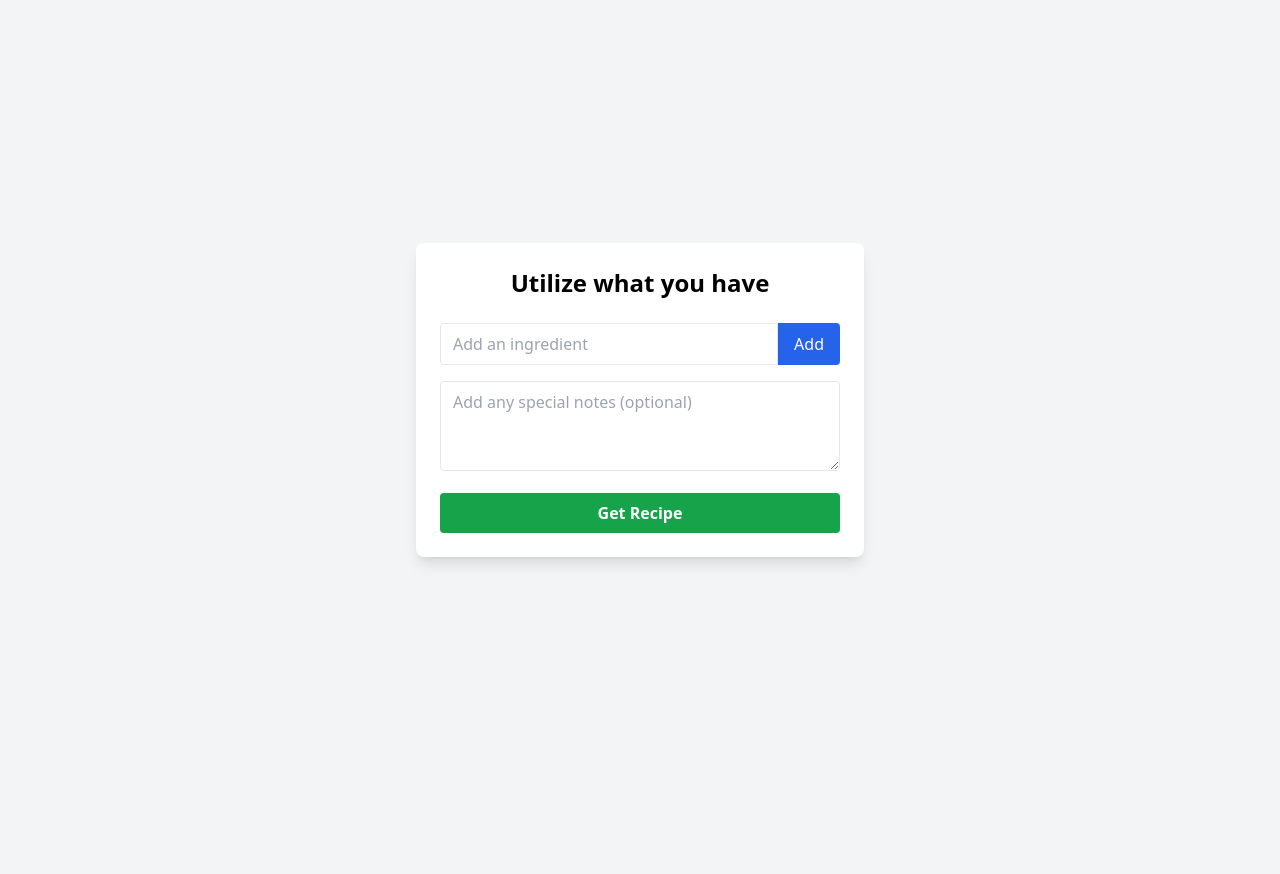
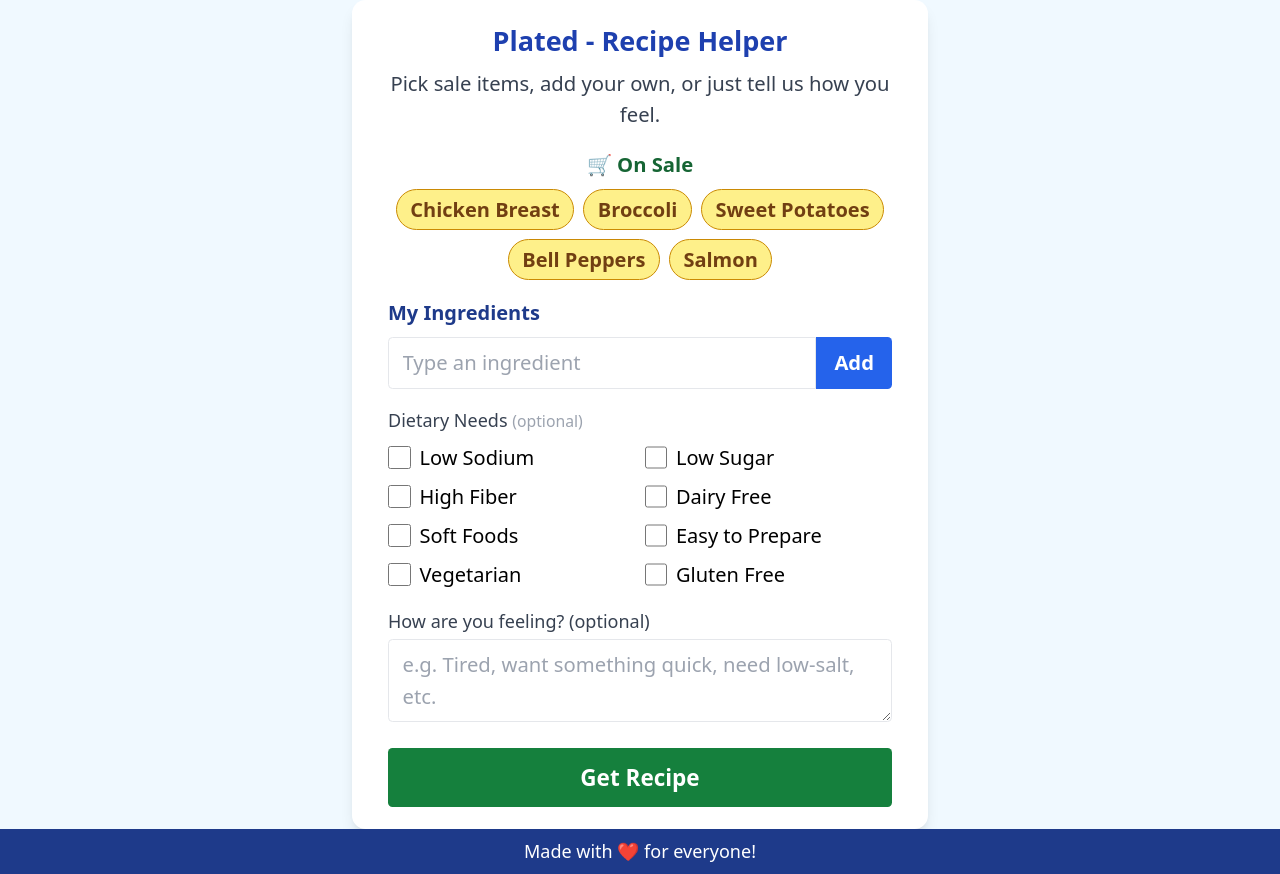
Before and after one commit to mlumbera/tp_hackathon, a Flask app: page / in a window 1280 px wide. Before the commit the page ends 564 px from the top, so only its background shows below. Run offline with Flask 3, Linux system fonts and the light colour scheme; some libraries are stand-ins or nearby versions.

Commit message:
added sale items along with dietary restrictions

```diff
--- a/flask_app/app.py
+++ b/flask_app/app.py
@@ -16,20 +16,35 @@
 def recipe():
     ingredient_str = request.form.get('ingredients', '')
     notes = request.form.get('notes', '')
+    # Get possible multiple dietary needs, as a list
+    diets = request.form.getlist('diet')
     ingredients = [i.strip() for i in ingredient_str.split(',') if i.strip()]
 
-    # Generate recipe using LLM
+    # Build prompt for LLM
+    prompt = ""
     if ingredients:
         prompt = f"Suggest a local Indiana-inspired recipe using {', '.join(ingredients)}"
-        if notes:
-            prompt += f", with the following notes: {notes}"
-        prompt += ". Provide ingredients and simple, numbered steps."
+    else:
+        prompt = "Suggest a local Indiana-inspired recipe"
 
-        recipe = ask_llm(prompt)
-    else:
-        recipe = "Please provide some ingredients to generate a recipe."
+    if diets:
+        prompt += f", meeting these dietary needs: {', '.join(diets)}"
 
-    return render_template('recipe.html', ingredients=ingredients, notes=notes, recipe=recipe)
+    if notes:
+        prompt += f", with the following notes: {notes}"
+
+    prompt += ". Provide ingredients and simple, numbered steps."
+
+    # Get recipe from LLM
+    recipe_response = ask_llm(prompt)
+
+    return render_template(
+        'recipe.html',
+        ingredients=ingredients,
+        notes=notes,
+        recipe=recipe_response,
+        diets=diets
+    )
 
 if __name__ == '__main__':
     app.run(debug=True, port=8080)
--- a/flask_app/templates/index.html
+++ b/flask_app/templates/index.html
@@ -5,34 +5,134 @@
     <title>Utilize What You Have</title>
     <meta name="viewport" content="width=device-width, initial-scale=1">
     <script src="https://cdn.tailwindcss.com"></script>
+    <style>
+      html, body {
+        height: 100%;
+        width: 100%;
+        font-size: 18px;
+      }
+      @media (min-width: 576px) {
+        body { font-size: 20px; }
+      }
+      .sr-only {
+        position: absolute; width: 1px; height: 1px; padding: 0; margin: -1px;
+        overflow: hidden; clip: rect(0, 0, 0, 0); border: 0;
+      }
+      input:focus, textarea:focus, button:focus {
+        outline: 2px solid #2563eb !important;
+        outline-offset: 1px;
+      }
+    </style>
 </head>
-<body class="bg-gray-100 flex flex-col items-center justify-center min-h-screen">
-  <div class="bg-white rounded-lg shadow-lg p-6 w-full max-w-md">
-    <h2 class="text-2xl font-semibold mb-6 text-center">Utilize what you have</h2>
-    <form id="ingredients-form" action="/recipe" method="post">
-      <div class="flex mb-4">
-        <input type="text" id="item-input" class="flex-grow border rounded-l px-3 py-2 focus:outline-none" placeholder="Add an ingredient" autofocus>
-        <button type="button" id="add-btn" class="bg-blue-600 text-white px-4 py-2 rounded-r hover:bg-blue-700">Add</button>
+<body class="bg-sky-50 min-h-screen min-w-screen flex flex-col">
+  <main class="flex-grow flex flex-col items-center justify-center">
+    <section class="w-full max-w-lg bg-white rounded-xl shadow-lg p-5 flex flex-col items-center" aria-label="Recipe Suggestion Tool">
+      <h1 class="text-2xl font-bold text-center mb-2 text-blue-800">Plated - Recipe Helper</h1>
+      <p class="text-lg text-center mb-4 text-gray-700">
+        Pick sale items, add your own, or just tell us how you feel.
+      </p>
+
+      <h2 class="text-lg font-bold mb-2 text-green-800">🛒 On Sale</h2>
+      <div class="flex flex-wrap gap-2 justify-center mb-4" id="sale-ingredients" aria-label="On sale ingredients">
+        <button type="button" class="on-sale bg-yellow-200 hover:bg-yellow-300 border-yellow-600 border text-yellow-900 font-semibold py-1 px-3 rounded-full focus:outline-blue-700" data-ing="Chicken Breast" aria-label="Add Chicken Breast">Chicken Breast</button>
+        <button type="button" class="on-sale bg-yellow-200 hover:bg-yellow-300 border-yellow-600 border text-yellow-900 font-semibold py-1 px-3 rounded-full focus:outline-blue-700" data-ing="Broccoli" aria-label="Add Broccoli">Broccoli</button>
+        <button type="button" class="on-sale bg-yellow-200 hover:bg-yellow-300 border-yellow-600 border text-yellow-900 font-semibold py-1 px-3 rounded-full focus:outline-blue-700" data-ing="Sweet Potatoes" aria-label="Add Sweet Potatoes">Sweet Potatoes</button>
+        <button type="button" class="on-sale bg-yellow-200 hover:bg-yellow-300 border-yellow-600 border text-yellow-900 font-semibold py-1 px-3 rounded-full focus:outline-blue-700" data-ing="Bell Peppers" aria-label="Add Bell Peppers">Bell Peppers</button>
+        <button type="button" class="on-sale bg-yellow-200 hover:bg-yellow-300 border-yellow-600 border text-yellow-900 font-semibold py-1 px-3 rounded-full focus:outline-blue-700" data-ing="Salmon" aria-label="Add Salmon">Salmon</button>
       </div>
 
-      <!-- Dynamic list of ingredients -->
-      <ul id="ingredients-list" class="mb-4"></ul>
+      <form id="ingredients-form" action="/recipe" method="post" class="w-full max-w-md" aria-labelledby="ingredients-heading">
+        <h2 id="ingredients-heading" class="text-md font-semibold mb-2 text-blue-900">My Ingredients</h2>
+        <div class="flex mb-3">
+          <label for="item-input" class="sr-only">Add your own ingredient</label>
+          <input
+            type="text" id="item-input"
+            class="flex-grow border rounded-l px-3 py-2 focus:outline-none text-lg"
+            placeholder="Type an ingredient"
+            aria-label="Ingredient input"
+            autocomplete="off"
+          />
+          <button
+            type="button" id="add-btn"
+            class="bg-blue-600 hover:bg-blue-700 text-white px-4 py-2 rounded-r font-semibold text-lg focus:outline-blue-700"
+            aria-label="Add ingredient"
+          >
+            Add
+          </button>
+        </div>
+        <ul id="ingredients-list" class="mb-4 text-base" aria-live="polite"></ul>
+        <input type="hidden" name="ingredients" id="ingredients-hidden">
 
-      <!-- Hidden input to submit ingredient data -->
-      <input type="hidden" name="ingredients" id="ingredients-hidden">
+        <!-- Dietary Needs Section -->
+        <fieldset class="mb-4">
+          <legend class="block text-base font-medium mb-2 text-gray-700">Dietary Needs <span class="text-gray-400 text-sm font-normal">(optional)</span></legend>
+          <div class="grid grid-cols-2 gap-2">
+            <label class="flex items-center gap-2">
+              <input type="checkbox" name="diet" value="Low Sodium" class="w-5 h-5" />
+              <span>Low Sodium</span>
+            </label>
+            <label class="flex items-center gap-2">
+              <input type="checkbox" name="diet" value="Low Sugar" class="w-5 h-5" />
+              <span>Low Sugar</span>
+            </label>
+            <label class="flex items-center gap-2">
+              <input type="checkbox" name="diet" value="High Fiber" class="w-5 h-5" />
+              <span>High Fiber</span>
+            </label>
+            <label class="flex items-center gap-2">
+              <input type="checkbox" name="diet" value="Dairy Free" class="w-5 h-5" />
+              <span>Dairy Free</span>
+            </label>
+            <label class="flex items-center gap-2">
+              <input type="checkbox" name="diet" value="Soft Foods" class="w-5 h-5" />
+              <span>Soft Foods</span>
+            </label>
+            <label class="flex items-center gap-2">
+              <input type="checkbox" name="diet" value="Easy to Prepare" class="w-5 h-5" />
+              <span>Easy to Prepare</span>
+            </label>
+            <label class="flex items-center gap-2">
+              <input type="checkbox" name="diet" value="Vegetarian" class="w-5 h-5" />
+              <span>Vegetarian</span>
+            </label>
+            <label class="flex items-center gap-2">
+              <input type="checkbox" name="diet" value="Gluten Free" class="w-5 h-5" />
+              <span>Gluten Free</span>
+            </label>
+          </div>
+        </fieldset>
+        <!-- END Dietary Needs Section -->
 
-      <textarea name="notes" id="notes-input" rows="3"
-        class="w-full border rounded px-3 py-2 mb-4 focus:outline-none" placeholder="Add any special notes (optional)"></textarea>
+        <label for="notes-input" class="block text-base font-medium mb-1 text-gray-700">How are you feeling? (optional)</label>
+        <textarea
+          name="notes" id="notes-input" rows="2"
+          class="w-full border rounded px-3 py-2 mb-3 text-lg focus:outline-none"
+          placeholder="e.g. Tired, want something quick, need low-salt, etc."
+          aria-label="Special notes or needs"
+        ></textarea>
 
-      <button type="submit" class="w-full bg-green-600 text-white font-semibold py-2 px-4 rounded hover:bg-green-700">Get Recipe</button>
-    </form>
-  </div>
+        <button
+          type="submit"
+          class="w-full bg-green-700 text-white font-bold py-3 px-3 rounded text-xl hover:bg-green-800 mt-1 focus:outline-blue-700"
+          aria-label="Get Recipe"
+        >
+          Get Recipe
+        </button>
+      </form>
+    </section>
+  </main>
+
+  <footer class="w-full bg-blue-900 text-white text-center py-2 text-base">
+    Made with ❤️ for everyone!
+  </footer>
+
   <script>
     const itemInput = document.getElementById('item-input');
     const addBtn = document.getElementById('add-btn');
     const ingredientsList = document.getElementById('ingredients-list');
     const ingredientsHidden = document.getElementById('ingredients-hidden');
     const form = document.getElementById('ingredients-form');
+    const saleIngButtons = document.querySelectorAll('.on-sale');
     let ingredients = [];
 
     addBtn.onclick = function() {
@@ -45,7 +145,6 @@
       }
     };
 
-    // Allow Enter key in input to also add ingredient
     itemInput.addEventListener('keypress', function(e) {
       if (e.key === "Enter") {
         e.preventDefault();
@@ -53,18 +152,27 @@
       }
     });
 
+    saleIngButtons.forEach(btn => {
+      btn.addEventListener('click', function() {
+        const ing = btn.getAttribute('data-ing').trim();
+        if (ing && !ingredients.includes(ing)) {
+          ingredients.push(ing);
+          updateList();
+        }
+      });
+    });
+
     function updateList() {
       ingredientsList.innerHTML = '';
       ingredients.forEach((ing, idx) => {
         const li = document.createElement('li');
-        li.className = 'flex items-center justify-between bg-gray-200 px-3 py-1 rounded mb-1';
+        li.className = 'flex items-center justify-between bg-gray-200 px-3 py-1 rounded mb-1 text-base';
         li.innerHTML = `
           <span>${ing}</span>
-          <button type="button" class="text-red-500 text-sm" onclick="removeIngredient(${idx})">remove</button>
+          <button type="button" class="text-red-700 border border-red-600 rounded px-2 py-0.5 ms-3 text-base focus:outline-blue-700" onclick="removeIngredient(${idx})" aria-label="Remove ${ing}">Remove</button>
         `;
         ingredientsList.appendChild(li);
       });
-      // Update hidden input with joined list
       ingredientsHidden.value = ingredients.join(',');
     }
 
@@ -73,13 +181,7 @@
       updateList();
     };
 
-    // Prevent submission if no ingredients
     form.onsubmit = function(e) {
-      if (ingredients.length === 0) {
-        alert('Add at least one ingredient!');
-        e.preventDefault();
-        return false;
-      }
       ingredientsHidden.value = ingredients.join(',');
       return true;
     }
```
